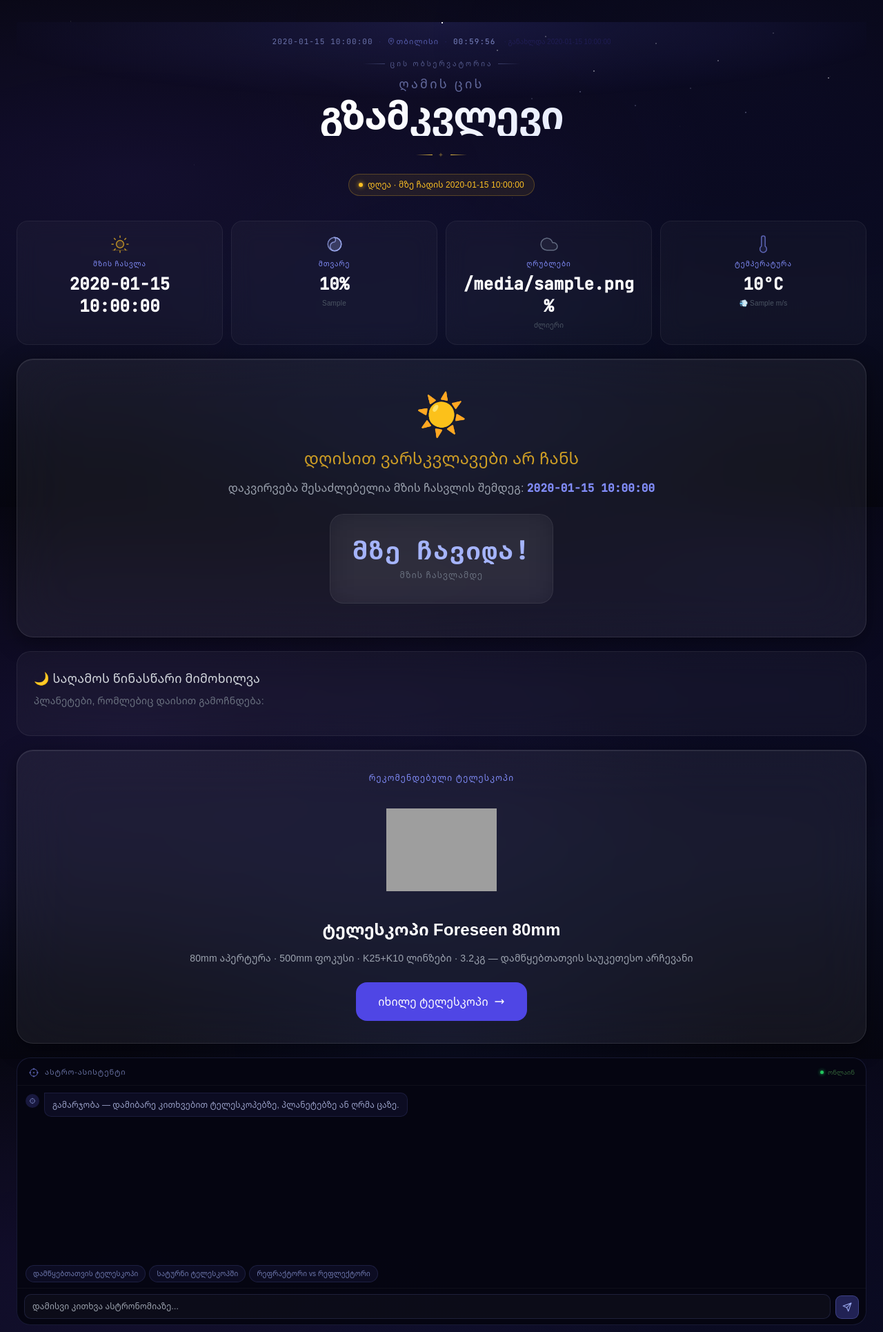
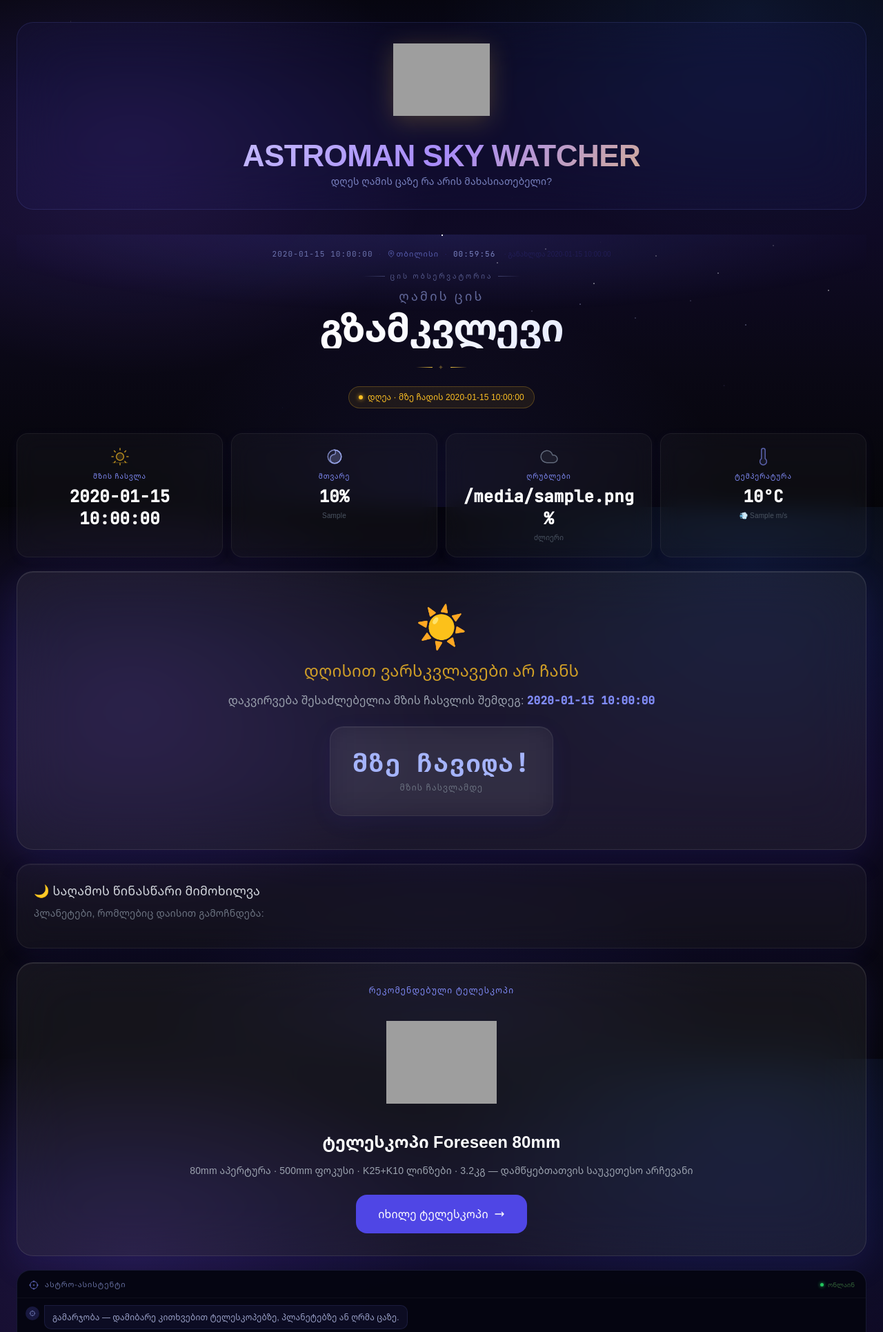
Before and after one commit to Rezimod/Astroman-Skywatcher, a FastAPI app: template app/templates/dashboard.html in a window 1280 px wide. Shown: the part 65-1996 px from the top of the page at 69% size. Run offline with FastAPI, Linux system fonts and the light colour scheme; the template is opened without the code that fills it: most values are stand-ins (such as "Sample title", 1, 10 or a date in 2020); some libraries are stand-ins or nearby versions; grey boxes are pictures that could not be loaded.

Commit message:
✨ Premium dark cosmic dashboard redesign - logo, animations, gold accents

```diff
--- a/app/static/css/style.css
+++ b/app/static/css/style.css
@@ -2,12 +2,14 @@
 
 /* ─── CSS Variables ─── */
 :root {
-  --bg-deep:          #060610;
+  --bg-deep:          #050509;
+  --bg-darker:        #0a0a15;
   --accent:           #818cf8;
   --accent-v:         #a78bfa;
-  --glass-bg:         rgba(80, 100, 255, 0.04);
-  --glass-border:     rgba(255, 255, 255, 0.08);
-  --glass-highlight:  rgba(255, 255, 255, 0.12);
+  --accent-gold:      #f5c842;
+  --glass-bg:         rgba(80, 100, 255, 0.045);
+  --glass-border:     rgba(255, 255, 255, 0.085);
+  --glass-highlight:  rgba(255, 255, 255, 0.14);
   --c-mercury: #9ca3af;
   --c-venus:   #fbbf24;
   --c-mars:    #f87171;
@@ -34,10 +36,10 @@ html, body {
 
 body {
   background:
-    radial-gradient(ellipse at 15% 40%, rgba(99,60,180,0.12) 0%, transparent 55%),
-    radial-gradient(ellipse at 85% 15%, rgba(30,27,90,0.18) 0%, transparent 50%),
-    radial-gradient(ellipse at 50% 95%, rgba(20,30,80,0.25) 0%, transparent 50%),
-    linear-gradient(180deg, #060610 0%, #08081a 35%, #0a0c20 65%, #060610 100%) !important;
+    radial-gradient(ellipse 800px 600px at 15% 35%, rgba(139,92,246,0.15) 0%, transparent 55%),
+    radial-gradient(ellipse 900px 700px at 85% 10%, rgba(59,130,246,0.12) 0%, transparent 50%),
+    radial-gradient(ellipse 700px 500px at 50% 100%, rgba(79,70,229,0.1) 0%, transparent 60%),
+    linear-gradient(180deg, #050509 0%, #0a081f 25%, #0f0a25 50%, #0a0815 75%, #050509 100%) !important;
   background-attachment: fixed !important;
   font-feature-settings: 'liga' 1;
   letter-spacing: 0.01em;
@@ -67,45 +69,47 @@ body::before {
 
 body > * { position: relative; z-index: 1; }
 
-/* ─── GLASSMORPHISM — iPhone-style ─── */
+/* ─── GLASSMORPHISM — Premium Edition ─── */
 .glass {
-  background: var(--glass-bg);
-  backdrop-filter: blur(40px) saturate(180%);
-  -webkit-backdrop-filter: blur(40px) saturate(180%);
+  background: rgba(15,15,40,0.35);
+  backdrop-filter: blur(45px) saturate(190%);
+  -webkit-backdrop-filter: blur(45px) saturate(190%);
   border: 1px solid var(--glass-border);
-  border-top-color: var(--glass-highlight);
-  border-left-color: rgba(255,255,255,0.10);
+  border-top-color: rgba(255,255,255,0.15);
+  border-left-color: rgba(255,255,255,0.12);
   border-radius: 20px;
+  box-shadow: 0 8px 32px rgba(79,70,229,0.08), inset 0 1px 0 rgba(255,255,255,0.06);
 }
 
 .glass-strong {
-  background: rgba(90,110,255,0.06);
-  backdrop-filter: blur(60px) saturate(200%);
-  -webkit-backdrop-filter: blur(60px) saturate(200%);
-  border: 1px solid rgba(255,255,255,0.10);
-  border-top-color: rgba(255,255,255,0.16);
-  border-left-color: rgba(255,255,255,0.12);
+  background: rgba(25,20,70,0.4);
+  backdrop-filter: blur(60px) saturate(210%);
+  -webkit-backdrop-filter: blur(60px) saturate(210%);
+  border: 1px solid rgba(129,140,248,0.25);
+  border-top-color: rgba(255,255,255,0.18);
+  border-left-color: rgba(255,255,255,0.14);
   border-radius: 24px;
-  box-shadow: 0 8px 32px rgba(0,0,0,0.4), inset 0 1px 0 rgba(255,255,255,0.08);
+  box-shadow: 0 12px 48px rgba(79,70,229,0.15), inset 0 1px 0 rgba(255,255,255,0.1);
 }
 
 .glass-card {
-  background: rgba(80,100,255,0.03);
-  backdrop-filter: blur(40px) saturate(160%);
-  -webkit-backdrop-filter: blur(40px) saturate(160%);
+  background: rgba(20,18,60,0.3);
+  backdrop-filter: blur(42px) saturate(170%);
+  -webkit-backdrop-filter: blur(42px) saturate(170%);
   border: 1px solid var(--glass-border);
   border-top-color: var(--glass-highlight);
-  border-left-color: rgba(255,255,255,0.09);
+  border-left-color: rgba(255,255,255,0.11);
   border-radius: 16px;
-  transition: all 0.3s cubic-bezier(0.4,0,0.2,1);
+  transition: all 0.35s cubic-bezier(0.34,1.56,0.64,1);
+  box-shadow: 0 4px 16px rgba(79,70,229,0.06);
 }
 
 .glass-card:hover {
-  background: rgba(100,120,255,0.07);
-  border-color: rgba(129,140,248,0.2);
-  border-top-color: rgba(255,255,255,0.18);
-  transform: translateY(-2px);
-  box-shadow: 0 8px 24px rgba(0,0,0,0.3), 0 0 0 1px rgba(129,140,248,0.08);
+  background: rgba(30,28,80,0.45);
+  border-color: rgba(165,180,252,0.35);
+  border-top-color: rgba(255,255,255,0.22);
+  transform: translateY(-3px);
+  box-shadow: 0 12px 32px rgba(129,140,248,0.15), 0 0 0 1px rgba(129,140,248,0.12);
 }
 
 /* ─── Section Header Left Accent ─── */
@@ -242,3 +246,83 @@ body > * { position: relative; z-index: 1; }
 
 /* ─── Text Safety ─── */
 * { overflow-wrap: break-word; word-break: normal; }
+
+/* ─── ASTROMAN Logo & Header ─── */
+.astroman-logo {
+  max-width: 140px;
+  height: auto;
+  margin: 0 auto 20px;
+  filter: drop-shadow(0 4px 12px rgba(245,200,66,0.15));
+  animation: logo-glow 4s ease-in-out infinite;
+}
+
+@keyframes logo-glow {
+  0%, 100% { filter: drop-shadow(0 4px 12px rgba(245,200,66,0.15)); }
+  50% { filter: drop-shadow(0 8px 20px rgba(245,200,66,0.25)); }
+}
+
+.dashboard-hero {
+  text-align: center;
+  margin-bottom: 36px;
+  padding: 30px 20px;
+  background: rgba(79,70,229,0.06);
+  border: 1px solid rgba(129,140,248,0.15);
+  border-radius: 24px;
+  backdrop-filter: blur(40px);
+  -webkit-backdrop-filter: blur(40px);
+}
+
+.dashboard-hero h1 {
+  font-size: clamp(28px, 5vw, 44px);
+  font-weight: 700;
+  margin-bottom: 8px;
+  background: linear-gradient(135deg, #e0e7ff 0%, #a78bfa 50%, #f5c842 100%);
+  -webkit-background-clip: text;
+  -webkit-text-fill-color: transparent;
+  background-clip: text;
+  letter-spacing: -0.5px;
+}
+
+.dashboard-hero p {
+  color: rgba(165,180,252,0.7);
+  font-size: 14px;
+}
+
+/* ─── Premium Animations ─── */
+@keyframes cosmic-spin {
+  0% { transform: rotate(0deg); }
+  100% { transform: rotate(360deg); }
+}
+
+.cosmic-spin {
+  animation: cosmic-spin 20s linear infinite;
+}
+
+/* ─── Hover Glow Effects ─── */
+.hover-glow {
+  transition: all 0.3s ease;
+  position: relative;
+}
+
+.hover-glow:hover {
+  text-shadow: 0 0 12px rgba(129,140,248,0.6);
+}
+
+/* ─── Premium Scrollbar ─── */
+::-webkit-scrollbar {
+  width: 8px;
+}
+
+::-webkit-scrollbar-track {
+  background: rgba(15,15,40,0.3);
+}
+
+::-webkit-scrollbar-thumb {
+  background: linear-gradient(180deg, rgba(129,140,248,0.5), rgba(167,139,250,0.5));
+  border-radius: 10px;
+  transition: all 0.2s ease;
+}
+
+::-webkit-scrollbar-thumb:hover {
+  background: linear-gradient(180deg, rgba(129,140,248,0.8), rgba(167,139,250,0.8));
+}
--- a/app/templates/dashboard.html
+++ b/app/templates/dashboard.html
@@ -3,6 +3,16 @@
 {% block title %}ღამის ცის გზამკვლევი — ASTROMAN{% endblock %}
 
 {% block content %}
+<!-- ASTROMAN Logo & Hero Section -->
+<div class="dashboard-hero animate-in">
+    <div class="flex justify-center mb-4">
+        <img src="https://astroman.ge/wp-content/uploads/2024/12/astroman-logo.png" alt="ASTROMAN" class="astroman-logo" onerror="this.style.display='none';this.nextElementSibling.style.display='block';">
+        <div style="display:none;font-size:2.5rem;">🌌</div>
+    </div>
+    <h1 class="text-3xl sm:text-4xl font-bold hover-glow">ASTROMAN SKY WATCHER</h1>
+    <p>დღეს ღამის ცაზე რა არის მახასიათებელი?</p>
+</div>
+
 <div class="space-y-5">
 
     <!-- Hero Header -->
```
